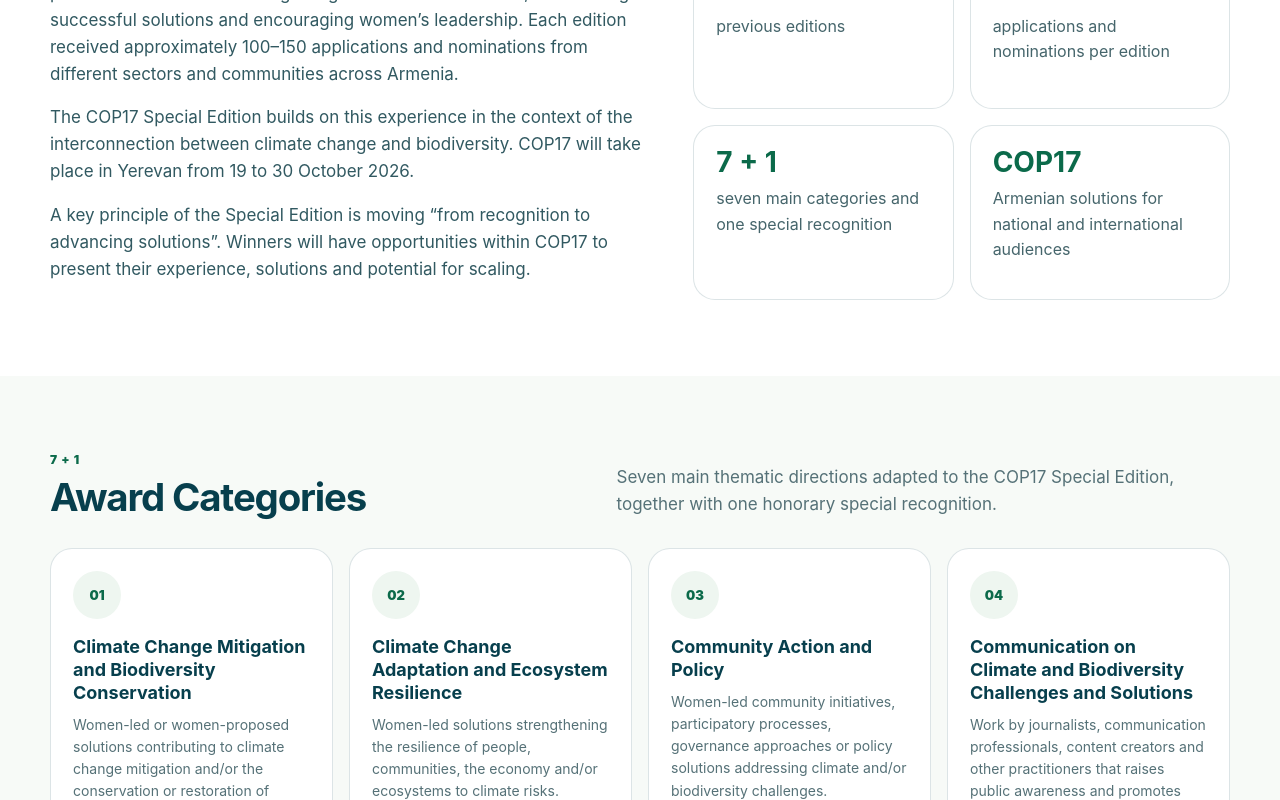
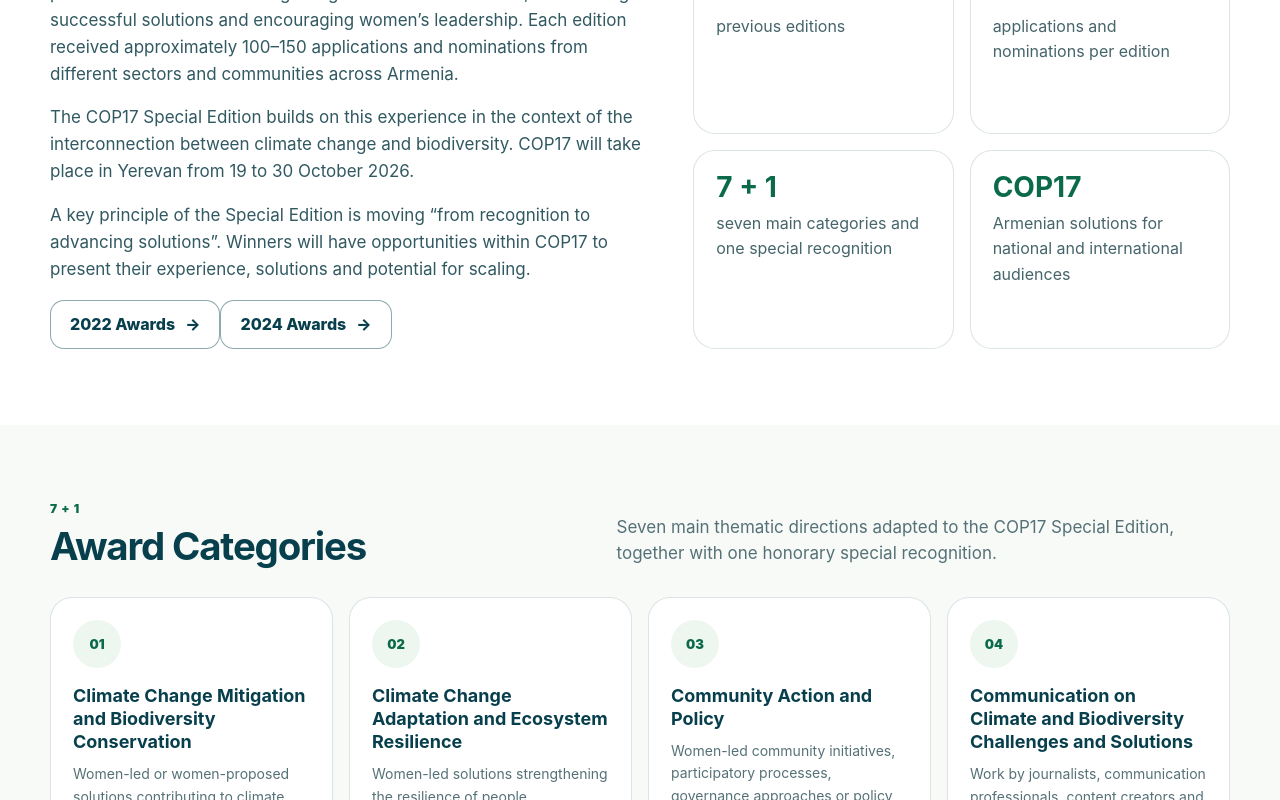
Before and after one commit to wice-armenia/women-in-climate-awards-cop17, a Next.js app: page /en in a window 1280 px wide. Shown: the part 1027-1827 px from the top of the page. Built offline with nearby package versions, Linux system fonts and the light colour scheme.

Commit message:
Add previous awards links

```diff
--- a/app/[locale]/page.tsx
+++ b/app/[locale]/page.tsx
@@ -5,8 +5,12 @@ import Header from "@/components/Header";
 import Footer from "@/components/Footer";
 import { copy, type Locale } from "@/content/site";
 import { partners } from "@/content/partners";
-import { INFO_SESSION_ZOOM_URL, NOMINATION_FORM_URL } from "@/content/config";
-
+import {
+  INFO_SESSION_ZOOM_URL,
+  NOMINATION_FORM_URL,
+  AWARDS_2022_URL,
+  AWARDS_2024_URL,
+} from "@/content/config";
 const supportedLocales: Locale[] = ["hy", "en"];
 
 export function generateStaticParams() {
@@ -51,7 +55,35 @@ export default async function AwardsPage({ params }: { params: Promise<{ locale:
               <h2>{t.about.title}</h2>
             </div>
             <div className="aboutGrid">
-              <div className="prose">{t.about.body.map((p) => <p key={p}>{p}</p>)}</div>
+             <div className="prose">
+  {t.about.body.map((p) => <p key={p}>{p}</p>)}
+
+  <div className="previousAwardsButtons">
+    <a
+      className="button secondary"
+      href={AWARDS_2022_URL}
+      target="_blank"
+      rel="noreferrer"
+    >
+      {locale === "hy"
+        ? "2022 թվականի մրցանակաբաշխություն"
+        : "2022 Awards"}
+      <span>→</span>
+    </a>
+
+    <a
+      className="button secondary"
+      href={AWARDS_2024_URL}
+      target="_blank"
+      rel="noreferrer"
+    >
+      {locale === "hy"
+        ? "2024 թվականի մրցանակաբաշխություն"
+        : "2024 Awards"}
+      <span>→</span>
+    </a>
+  </div>
+</div>
               <div className="statsGrid">
                 {t.about.stats.map((s) => (
                   <div className="statCard" key={s.value + s.label}>
```
